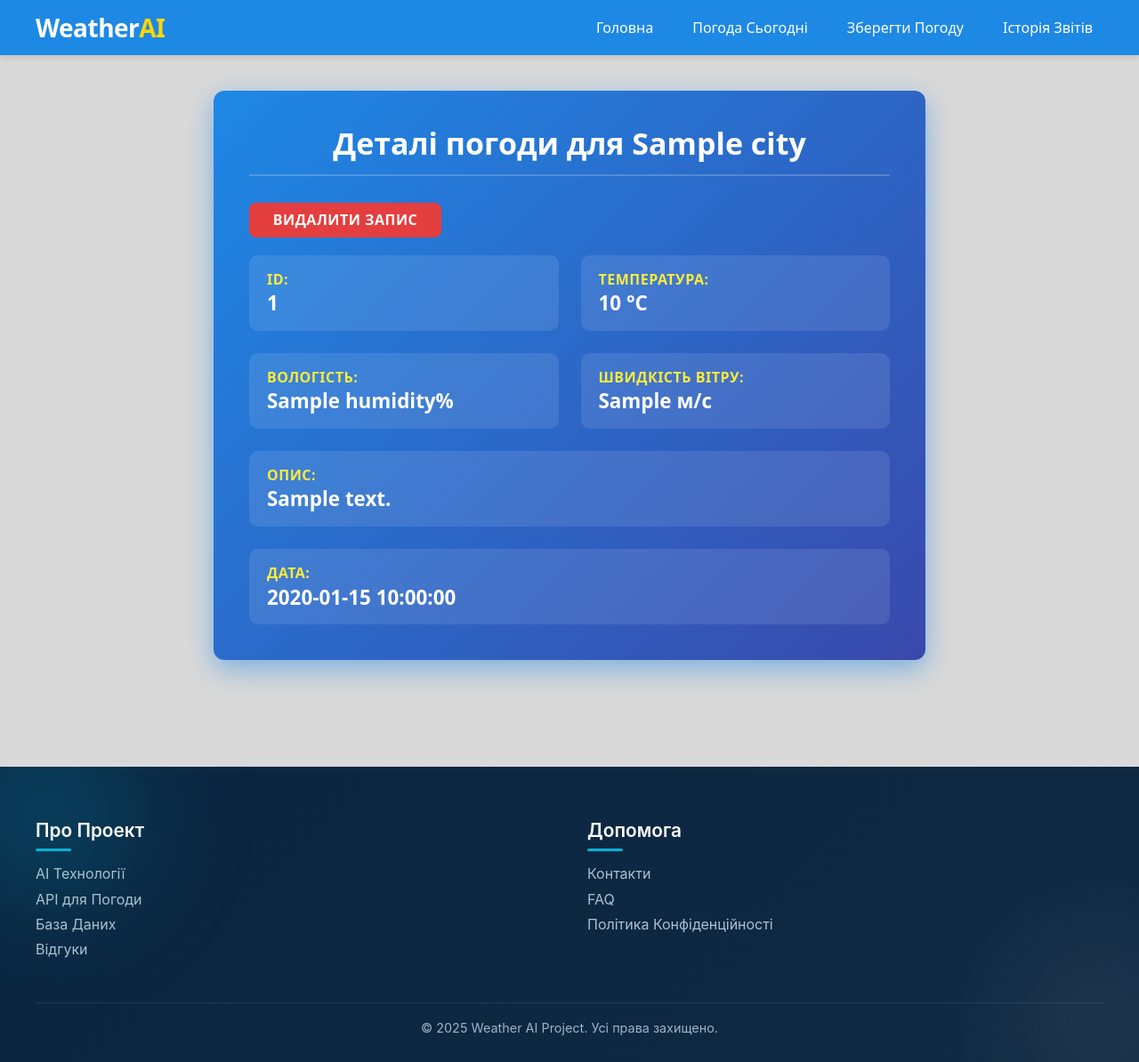
After one commit to Dima-Golovatuk1/weather_project, a FastAPI app: template templates/weather_detail.html in a window 1280 px wide. The commit adds this page. Shown: the whole page at 89% size. Run offline with FastAPI, Linux system fonts and the light colour scheme; the template is opened without the code that fills it: most values are stand-ins (such as "Sample title", 1, 10 or a date in 2020); parts of the project's set-up code (start-up, migrations or seed data) failed here and were passed over; some libraries are stand-ins or nearby versions.

Commit message:
Added new page and fix code
Added two routers with weather detailed and weather detailed delete.
Added front for them
Added two method
1)get a row from the db
2))delete a row from the db

```diff
--- a/app/core/__init__.py
+++ b/app/core/__init__.py
@@ -0,0 +1,2 @@
+from .llm_client import LLM
+from .config import Settings, settings
--- a/app/db/database.py
+++ b/app/db/database.py
@@ -1,6 +1,6 @@
 from sqlalchemy import create_engine, text
 from sqlalchemy.orm import sessionmaker, declarative_base, DeclarativeBase
-from app.core.config import settings
+from app.core import settings
 
 engine = create_engine(
     url=settings.DATABASE_URL,
--- a/app/main.py
+++ b/app/main.py
@@ -8,11 +8,8 @@ from pathlib import Path
 
 @asynccontextmanager
 async def lifespan(app: FastAPI):
-    print("Перевіряємо структуру бази даних...")
     base.metadata.create_all(bind=engine)
-    print("Таблиці створено або вже існують")
     yield
-    print("Завершення роботи програми...")
 
 app = FastAPI(title="Weather AI", lifespan=lifespan)
 
--- /dev/null
+++ b/static/css/weather_detail.css
@@ -0,0 +1,127 @@
+.weather-today {
+    padding: 40px 0;
+}
+
+
+.weather-report-card {
+    background: linear-gradient(135deg, #1E88E5 0%, #3949AB 100%);
+    color: white;
+    border-radius: 12px;
+    box-shadow: 0 10px 30px rgba(30, 136, 229, 0.5);
+    padding: 40px;
+    max-width: 800px;
+    margin: 0 auto;
+}
+
+.weather-today__title {
+    font-size: 34px;
+    font-weight: 800;
+    text-align: center;
+    margin-bottom: 30px;
+    padding-bottom: 15px;
+    border-bottom: 2px solid rgba(255, 255, 255, 0.2);
+}
+
+
+.delete-btn {
+    background-color: #e53e3e;
+    color: white;
+    padding: 10px 20px;
+    border: none;
+    border-radius: 8px;
+    cursor: pointer;
+    font-size: 1rem;
+    font-weight: 600;
+    transition: background-color 0.3s ease, transform 0.1s ease;
+    text-transform: uppercase;
+    letter-spacing: 0.5px;
+    margin-top: 20px;
+    display: block;
+    width: 30%;
+    margin-bottom: 20px
+}
+
+
+.delete-btn:hover {
+    background-color: #c53030;
+    box-shadow: 0 4px 10px rgba(229, 62, 62, 0.4);
+}
+
+
+.delete-btn:active {
+    background-color: #9b2c2c;
+    transform: scale(0.99);
+}
+
+
+.weather-today__list {
+    list-style: none;
+    padding: 0;
+    margin: 0;
+    display: grid;
+    grid-template-columns: repeat(auto-fit, minmax(300px, 1fr));
+    gap: 25px;
+}
+
+
+.weather-today__item {
+    background-color: rgba(255, 255, 255, 0.1);
+    padding: 18px 20px;
+    border-radius: 10px;
+    transition: background-color 0.3s ease-out;
+}
+
+
+.weather-today__item:hover {
+    background-color: rgba(255, 255, 255, 0.2);
+}
+
+
+.weather-today__item__title {
+    margin: 0 0 5px 0;
+    font-size: 1rem;
+    color: #FFEB3B;
+    font-weight: 600;
+    text-transform: uppercase;
+    letter-spacing: 0.5px;
+}
+
+
+.weather-today__item__text {
+    margin: 0;
+    font-size: 1.4rem;
+    font-weight: 700;
+    color: #ffffff;
+}
+
+
+.weather-today__list li:nth-child(5),
+.weather-today__list li:nth-child(6) {
+    grid-column: 1 / -1;
+}
+
+
+.weather-today > .container > p {
+    color: #dc3545 !important;
+    background-color: #f8d7da;
+    border: 1px solid #f5c6cb;
+    padding: 20px;
+    border-radius: 8px;
+    text-align: center;
+    font-weight: 600;
+    max-width: 600px;
+    margin: 40px auto;
+}
+
+
+@media (max-width: 500px) {
+    .weather-report-card {
+        padding: 20px;
+    }
+    .weather-today__title {
+        font-size: 26px;
+    }
+    .weather-today__item__text {
+        font-size: 1.2rem;
+    }
+}
--- a/templates/base.html
+++ b/templates/base.html
@@ -44,7 +44,6 @@
     <footer>
         <div class="footer-container">
         <div class="footer__content">
-            <!-- Колонка 2: Продукт -->
             <div class="footer__column">
                 <h3 class="footer__column__title">Про Проект</h3>
                 <ul class="footer__list">
@@ -55,7 +54,6 @@
                 </ul>
             </div>
 
-            <!-- Колонка 3: Контакти та Допомога -->
             <div class="footer__column">
                 <h3 class="footer__column__title">Допомога</h3>
                 <ul class="footer__list">
--- a/templates/weather_all.html
+++ b/templates/weather_all.html
@@ -38,7 +38,7 @@
                             {{ report.reported_at.strftime('%d.%m.%Y') }}
                         </td>
                         <td class="report-table__data-cell report-table__data-cell--city" data-label="Місто">
-                            <a href="#" class="report-table__link">{{ report.city }}</a>
+                            <a href="/weather/{{ report.id }}" class="report-table__link">{{ report.city }}</a>
                         </td>
                         <td class="report-table__data-cell report-table__data-cell--temp" data-label="Температура">{{ report.temperature | round(2) }} °C</td>
                         <td class="report-table__data-cell report-table__data-cell--humidity" data-label="Вологість">{{ report.humidity }} %</td>
--- /dev/null
+++ b/templates/weather_detail.html
@@ -0,0 +1,50 @@
+{% extends "base.html" %}
+
+{% block title %}Погода Сьогодні - Weather AI{% endblock %}
+{% block link %}
+<link rel="stylesheet" href="{{ url_for('static', path='css/weather_detail.css') }}">
+{% endblock %}
+
+{% block main %}
+<section class="weather-today">
+    <div class="container">
+        {% if error %}
+        <p style="color:red;">{{ error }}</p>
+        {% else %}
+        <div class="weather-report-card">
+            <h2 class="weather-today__title">Деталі погоди для {{ report.city }}</h2>
+            <form action="{{ url_for('delete_weather', report_id=report.id) }}" method="post"
+                onsubmit="return confirm('Ви впевнені, що хочете видалити цей запис?')">
+                <button type="submit" class="delete-btn">Видалити запис</button>
+            </form>
+            <ul class="weather-today__list">
+                <li class="weather-today__item">
+                    <h3 class="weather-today__item__title">ID:</h3>
+                    <p class="weather-today__item__text">{{ report.id }}</p>
+                </li>
+                <li class="weather-today__item">
+                    <h3 class="weather-today__item__title">Температура:</h3>
+                    <p class="weather-today__item__text">{{ report.temperature }} °C</p>
+                </li>
+                <li class="weather-today__item">
+                    <h3 class="weather-today__item__title">Вологість:</h3>
+                    <p class="weather-today__item__text">{{ report.humidity }}%</p>
+                </li>
+                <li class="weather-today__item">
+                    <h3 class="weather-today__item__title">Швидкість вітру:</h3>
+                    <p class="weather-today__item__text">{{ report.wind_speed }} м/с</p>
+                </li>
+                <li class="weather-today__item">
+                    <h3 class="weather-today__item__title">Опис:</h3>
+                    <p class="weather-today__item__text">{{ report.description }}</p>
+                </li>
+                <li class="weather-today__item">
+                    <h3 class="weather-today__item__title">Дата:</h3>
+                    <p class="weather-today__item__text">{{ report.reported_at }}</p>
+                </li>
+            </ul>
+        </div>
+        {% endif %}
+    </div>
+</section>
+{% endblock %}
```
Also changed, not shown: app/api/routes_weather.py (+30 -1 lines), app/llm/llm_models.py (+12 -12 lines), app/models/weather.py (+24 -0 lines).
